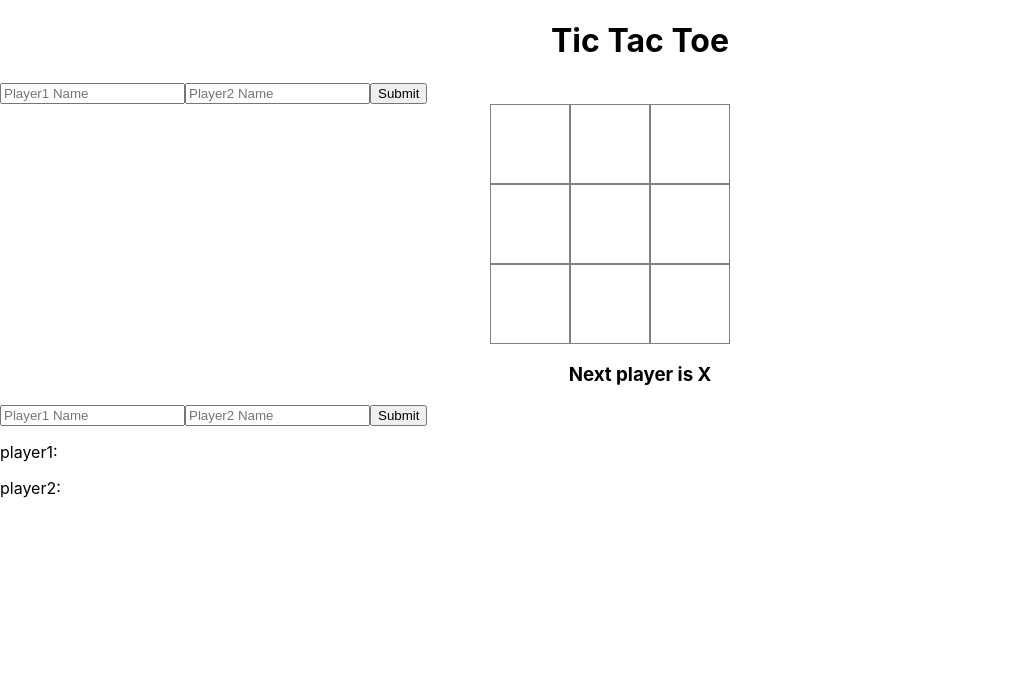
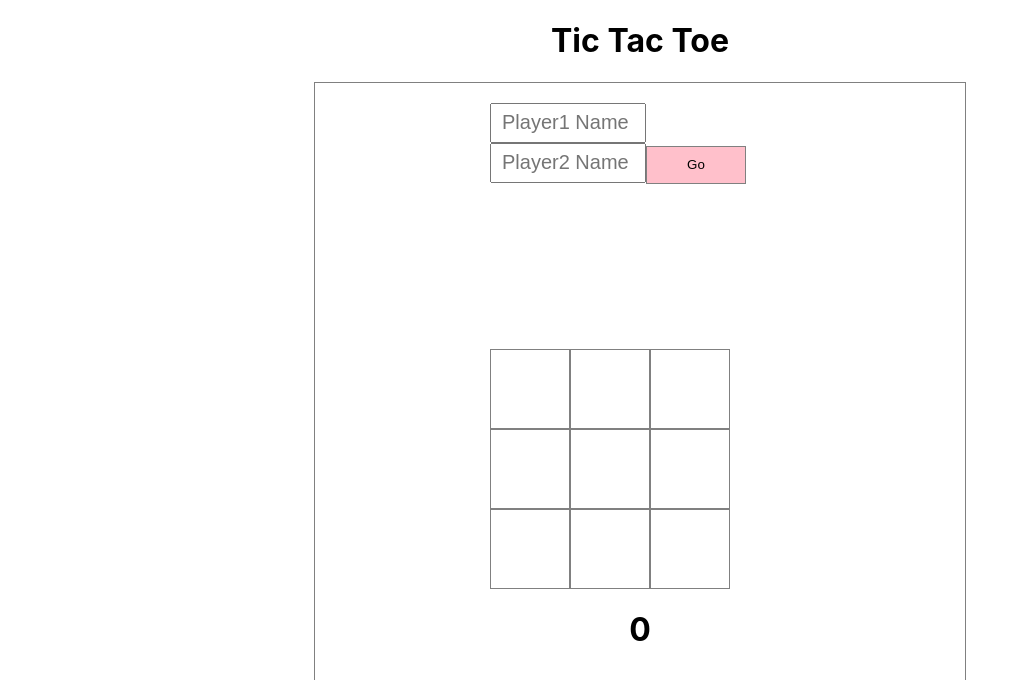
Before and after one commit to ImAshokDev/React-tic-tac-toe, a React (Create React App) app: page / in a window 1280 px wide. Shown: the top 680 px of the page, without its empty margins (0-1029 px from the left). Built offline with nearby package versions, Linux system fonts and the light colour scheme.

Commit message:
redux added

```diff
--- a/src/App.css
+++ b/src/App.css
@@ -30,3 +30,68 @@ h1 {
 h3 {
   text-align: center;
 }
+
+.container {
+  width: 650px;
+  padding: 20px 0;
+  border: 1px solid gray;
+  margin: auto;
+}
+.form-block {
+  width: 300px;
+  margin: 0 auto 165px auto;
+}
+.form-block input {
+  height: 34px;
+  width: 140px;
+  padding-left: 10px;
+  font-size: 20px;
+}
+.form-block button {
+  width: 100px;
+  height: 38px;
+  cursor: pointer;
+  background: pink;
+  outline: none;
+  border: 1px solid gray;
+}
+
+.name-block {
+  margin: 0 0 100px 0;
+  width: 100%;
+  display: grid;
+  grid-template-columns: 1fr 1fr;
+  grid-column-gap: 260px;
+}
+
+.name-block button {
+  height: 48px;
+  outline: none;
+  border-radius: 8px;
+  font-size: 22px;
+  font-weight: bold;
+}
+
+.start-block {
+  width: 150px;
+  margin: 50px auto 0 auto;
+}
+.start-block button {
+  width: 100%;
+  height: 48px;
+  outline: none;
+  border-radius: 30px;
+  font-size: 22px;
+  font-weight: bold;
+  border: 1px solid goldenrod;
+  cursor: pointer;
+}
+#changeBtn {
+  height: 48px;
+  outline: none;
+  border-radius: 10px;
+  font-size: 18px;
+
+  border: 1px solid goldenrod;
+  cursor: pointer;
+}
--- a/src/App.js
+++ b/src/App.js
@@ -1,14 +1,13 @@
 import React from "react";
 import "./App.css";
-import HomePage from "./component";
-import ReduxForm from "./Redux/InputForm";
+import Game from "./component/Game";
 
 function App() {
   return (
     <div className="App">
       <h1>Tic Tac Toe</h1>
-      <HomePage />
-      <ReduxForm />
+
+      <Game />
     </div>
   );
 }
--- a/src/Redux/reducer.js
+++ b/src/Redux/reducer.js
@@ -13,6 +13,13 @@ const reducer = (state = initialState, actions) => {
     };
   }
 
+  if (actions.type === "CHANGEPLAYERS") {
+    return {
+      player1: actions.player1,
+      player2: actions.player2,
+    };
+  }
+
   return state;
 };
 
--- a/src/Redux/types.js
+++ b/src/Redux/types.js
@@ -1,2 +1,3 @@
 export const PLAYER1 = "PLAYER1";
 export const PLAYER2 = "PLAYER2";
+export const BOXCLICK = "BOXCLICK";
--- a/src/component/Form.jsx
+++ /dev/null
@@ -1,36 +0,0 @@
-import React, { useState } from "react";
-import Game from "./Game";
-
-export const Form = ({ addPlayers }) => {
-  const [player1, setPlayer1] = useState("");
-  const [player2, setPlayer2] = useState("");
-
-  const formSubmit = (e) => {
-    e.preventDefault();
-  };
-
-  return (
-    <div>
-      <form onSubmit={formSubmit}>
-        <input
-          name="player1"
-          type="text"
-          value={player1}
-          onChange={(e) => setPlayer1(e.target.value)}
-          placeholder="Player1 Name"
-        />
-
-        <input
-          name="player2"
-          type="text"
-          value={player2}
-          onChange={(e) => setPlayer2(e.target.value)}
-          placeholder="Player2 Name"
-        />
-        <button type="submit">Submit</button>
-      </form>
-
-      <Game player1={player1} player2={player2} />
-    </div>
-  );
-};
--- a/src/component/Game.jsx
+++ b/src/component/Game.jsx
@@ -1,10 +1,14 @@
 import React, { Component } from "react";
 import Board from "./Board";
+import { connect } from "react-redux";
+import Form from "./InputForm";
 
 class Game extends Component {
   state = {
     xIsNext: true,
     squares: Array(9).fill(null),
+    count: 0,
+    reset: false,
   };
 
   handleClick(i) {
@@ -16,20 +20,110 @@ class Game extends Component {
     this.setState({
       squares: squares,
       xIsNext: !this.state.xIsNext,
+      count: this.state.count + 1,
+    });
+  }
+  handleReset() {
+    this.setState({
+      squares: Array(9).fill(null),
+      count: 0,
+      xIsNext: true,
+      reset: false,
+    });
+  }
+
+  changePlayers() {
+    this.props.dispatch({
+      type: "CHANGEPLAYERS",
+      player1: "",
+      player2: "",
     });
   }
 
   render() {
+    const { pName1, pName2 } = this.props;
+
     const winner = calculateWinner(this.state.squares);
     let status;
     if (winner) {
-      status = "Winner is" + winner;
+      if (winner === "X") {
+        status = (
+          <button type="button" id="winnerBtn">
+            {pName1} Wins!
+          </button>
+        );
+      } else {
+        status = (
+          <button type="button" id="winnerBtn">
+            {pName2} Wins!
+          </button>
+        );
+      }
     } else {
-      status = "Next player is " + (this.state.xIsNext ? "X" : "O");
+      if (this.state.count === 9) {
+        status = "Match draw";
+      } else if (this.state.count < 1) {
+        status = "";
+      } else {
+        status = "Next player is " + (this.state.xIsNext ? "X" : "O");
+      }
     }
 
     return (
-      <div className="game">
+      <div className="container">
+        {pName1 && pName2 ? (
+          <div className="button-block">
+            <button
+              type="button"
+              id="changeBtn"
+              onClick={() => this.changePlayers()}
+            >
+              Change Players
+            </button>
+
+            <div className="start-block">
+              {this.state.reset ? (
+                <button type="button" onClick={() => this.handleReset()}>
+                  RESET
+                </button>
+              ) : (
+                <button
+                  type="button"
+                  id="startBtn"
+                  onClick={() => this.setState({ reset: true })}
+                >
+                  START
+                </button>
+              )}
+            </div>
+            <div className="name-block">
+              <button
+                type="button"
+                style={{
+                  background: this.state.xIsNext ? "Green" : "",
+                  color: this.state.xIsNext ? "white" : "black",
+                }}
+              >
+                {pName1}
+              </button>
+
+              <button
+                type="button"
+                id="playerBtn2"
+                style={{
+                  background: !this.state.xIsNext ? "Green" : "",
+                  color: !this.state.xIsNext ? "white" : "black",
+                  float: "right",
+                }}
+              >
+                {pName2}
+              </button>
+            </div>
+          </div>
+        ) : (
+          <Form />
+        )}
+
         <div className="game-board">
           <Board
             squares={this.state.squares}
@@ -39,10 +133,25 @@ class Game extends Component {
         <div>
           <h3>{status}</h3>
         </div>
+
+        <h1>{this.state.count}</h1>
       </div>
     );
   }
 }
+
+const mapStateToProps = (state) => {
+  return {
+    pName1: state.player1,
+    pName2: state.player2,
+  };
+};
+
+const mapDispatchToProps = (dispatch) => {
+  return {
+    dispatch,
+  };
+};
 
 function calculateWinner(squares) {
   const lines = [
@@ -55,6 +164,7 @@ function calculateWinner(squares) {
     [0, 4, 8],
     [2, 4, 6],
   ];
+
   for (let i = 0; i < lines.length; i++) {
     const [a, b, c] = lines[i];
     if (squares[a] && squares[a] === squares[b] && squares[b] === squares[c]) {
@@ -65,4 +175,4 @@ function calculateWinner(squares) {
   return null;
 }
 
-export default Game;
+export default connect(mapStateToProps, mapDispatchToProps)(Game);
--- a/src/Redux/InputForm.jsx
+++ b/src/component/InputForm.jsx
@@ -1,8 +1,8 @@
 import React, { Component } from "react";
 import { connect } from "react-redux";
-import { PLAYER1 } from "./types";
+import { PLAYER1 } from "../Redux/types";
 
-class ReduxForm extends Component {
+class Form extends Component {
   state = {
     value1: "",
     value2: "",
@@ -28,10 +28,9 @@ class ReduxForm extends Component {
   }
   render() {
     const { value1, value2 } = this.state;
-    const { pName1, pName2 } = this.props;
 
     return (
-      <div>
+      <div className="form-block">
         <form onSubmit={this.formSubmit.bind(this)}>
           <input
             name="value1"
@@ -40,7 +39,7 @@ class ReduxForm extends Component {
             onChange={this.handleChange.bind(this)}
             placeholder="Player1 Name"
           />
-
+          <br />
           <input
             name="value2"
             type="text"
@@ -48,23 +47,12 @@ class ReduxForm extends Component {
             onChange={this.handleChange.bind(this)}
             placeholder="Player2 Name"
           />
-
-          <button type="submit">Submit</button>
+          <button type="submit">Go</button>
         </form>
-
-        <p>player1: {pName1}</p>
-        <p>player2: {pName2}</p>
       </div>
     );
   }
 }
-
-const mapStateToProps = (state) => {
-  return {
-    pName1: state.player1,
-    pName2: state.player2,
-  };
-};
 
 const mapDispatchToProps = (dispatch) => {
   return {
@@ -72,4 +60,4 @@ const mapDispatchToProps = (dispatch) => {
   };
 };
 
-export default connect(mapStateToProps, mapDispatchToProps)(ReduxForm);
+export default connect(null, mapDispatchToProps)(Form);
--- a/src/component/index.jsx
+++ /dev/null
@@ -1,14 +0,0 @@
-import React from "react";
-import { Form } from "./Form";
-
-function HomePage() {
-  return (
-    <div>
-      <div className="form-block">
-        <Form />
-      </div>
-    </div>
-  );
-}
-
-export default HomePage;
```
